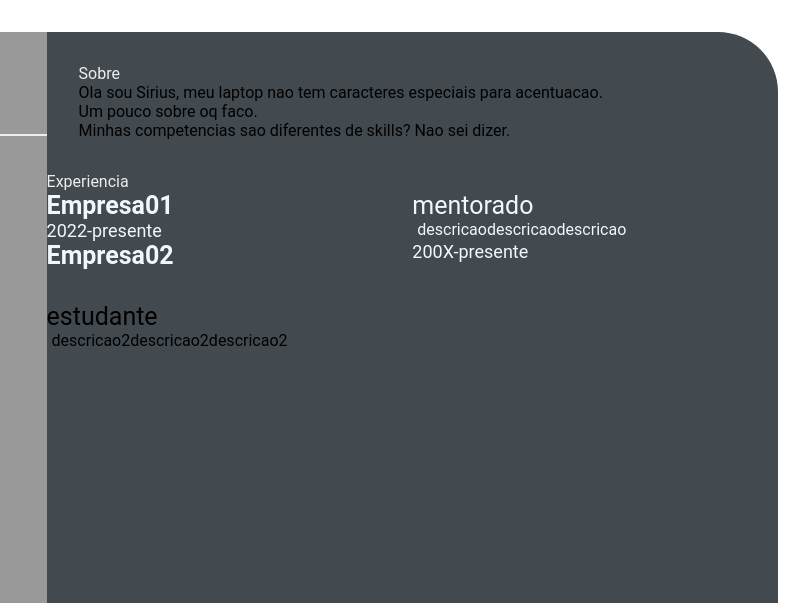
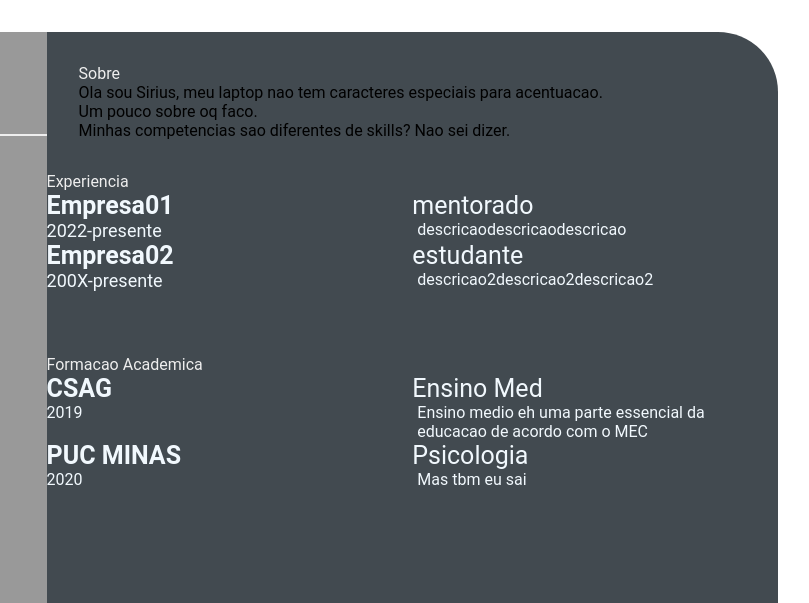
Before and after one commit to siriusvllos/devweekgit, a plain HTML site: page index.html in a window 1280 px wide. Shown: the top 603 px of the page, 374-1183 px from the left. Drawn offline with Linux system fonts and the light colour scheme.

Commit message:
feature-add: schooling (#4)

```diff
--- a/index.html
+++ b/index.html
@@ -1,78 +1,124 @@
 <!DOCTYPE html>
 <html lang="en">
+
 <head>
   <meta charset="UTF-8">
   <meta http-equiv="X-UA-Compatible" content="IE=edge">
   <meta name="viewport" content="width=device-width, initial-scale=1.0">
   <title>Sirius Victor CV</title>
 
-  <link rel = "stylesheet" href = "style.css">
+  <link rel="stylesheet" href="style.css">
 </head>
 
 <body>
-  <main class = "resume-contents">
-    <section class = "left-section">
-      <section class = "left-section-content">
-        <div class = "profile">
-          <img class = "profile-picture" src = "img/profile-picture.jpg" alt = "Profile Picture">
-          <p class = "name">Sirius Victor</p>
-          <p class = "profession">desenvolvedor em desenvolvimento</p>
+  <main class="resume-contents">
+
+    <!-- LEFT section here -->
+    <section class="left-section">
+      <section class="left-section-content">
+        <div class="profile">
+          <img class="profile-picture" src="img/profile-picture.jpg" alt="Profile Picture">
+          <p class="name">Sirius Victor</p>
+          <p class="profession">desenvolvedor em desenvolvimento</p>
         </div>
-        <div class = "contact-info">
-          <p class = "left-title">Contato</p>
+        <div class="contact-info">
+          <p class="left-title">Contato</p>
           <ul>
-            <li><i class = "fa fa-phone">+55 31 98888-0000</i></li>
-            <li><i class = "fa fa-enveope">siriusvictor@email.com</i></li>
-            <li><i class = "fa fa-github">siriusvllos</i></li>
+            <li><i class="fa fa-phone">+55 31 98888-0000</i></li>
+            <li><i class="fa fa-enveope">siriusvictor@email.com</i></li>
+            <li><i class="fa fa-github">siriusvllos</i></li>
           </ul>
         </div>
-        <div class = "skills">
-          <p class = "left-title">Skills</p>
+        <div class="skills">
+          <p class="left-title">Skills</p>
           <ul>
-            <li><p>HTML, CSS</p></li>
-            <li><p>JavaScript</p></li>
-            <li><p>Git & GitHub</p></li>
-            <li><p>Linux</p></li>
+            <li>
+              <p>HTML, CSS</p>
+            </li>
+            <li>
+              <p>JavaScript</p>
+            </li>
+            <li>
+              <p>Git & GitHub</p>
+            </li>
+            <li>
+              <p>Linux</p>
+            </li>
           </ul>
         </div>
       </section>
     </section>
 
-      <section class = "right-section">
-        <div class = "right-section-contents">
-          <div class = "right-title">Sobre</div>
-          <p class = "about-me-cotents">
+    <!-- RIGHT section here -->
+    <section class="right-section">
+      <div class="right-section-contents">
+        <div class="right-title">Sobre</div>
+        <p class="about-me-cotents">
           Ola sou Sirius, meu laptop nao tem caracteres especiais para acentuacao.
           <br> Um pouco sobre oq faco.
           <br> Minhas competencias sao diferentes de skills? Nao sei dizer.
         </p>
       </div>
 
-        <section class = "experience gap">
-          <div class = "right-title">Experiencia</div>
-          <div class = "experience-contents">
-            <div class = "exp-left">
-              <p class = "exp-company-name">Empresa01</p>
-              <p class = "exp-time-period">2022-presente</p>
+      <section class="experience gap">
+        <div class="right-title">Experiencia</div>
+        <div class="experience-contents">
+          <div class="exp-left">
+            <p class="exp-company-name">Empresa01</p>
+            <p class="exp-time-period">2022-presente</p>
           </div>
-            <div class = "exp-right">
-              <p class = "exp-position">mentorado</p>
-              <p class = "exp-desc">
+          <div class="exp-right">
+            <p class="exp-position">mentorado</p>
+            <p class="exp-desc">
               descricaodescricaodescricao
             </p>
           </div>
-            <p class = "exp-company-name">Empresa02</p>
-            <p class = "exp-time-period">200X-presente</p>
+
+          <div class="exp-left">
+            <p class="exp-company-name">Empresa02</p>
+            <p class="exp-time-period">200X-presente</p>
           </div>
-          <div class = "exp-right">
-            <p class = "exp-position">estudante</p>
-            <p class = "exp-desc">
+            <div class="exp-right">
+              <p class="exp-position">estudante</p>
+              <p class="exp-desc">
                 descricao2descricao2descricao2
               </p>
             </div>
           </div>
 
       </section>
+
+      <!-- ACADEMIC section here -->
+      <section class="education gap">
+        <div class="right-title">Formacao Academica</div>
+        <div class="education-contents">
+          <div class="education-left">
+            <p class="education-school-name">CSAG</p>
+            <p class="education-school-period">2019</p>
+          </div>
+
+          <div class="education-right">
+            <p class="education-subject">Ensino Med</p>
+            <p class="education-desc">
+              Ensino medio eh uma parte essencial da educacao de acordo com o MEC
+            </p>
+          </div>
+
+          <div class="education-left">
+            <p class="education-school-name">PUC MINAS</p>
+            <p class="education-school-period">2020</p>
+          </div>
+
+          <div class="education-right">
+            <p class="education-subject">Psicologia</p>
+            <p class="education-desc">
+              Mas tbm eu sai
+            </p>
+          </div>
+        </div>
+
+      </section>
+
     </section>
 
   </main>
```
Lines whose indentation alone changed are shown as unchanged.
